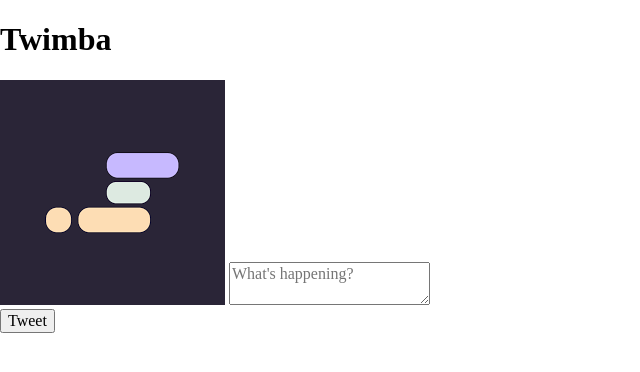
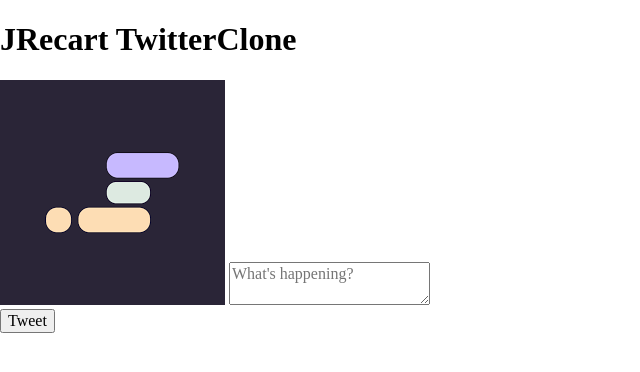
Before and after one commit to Rantech91/twitter-clone, a website built with Vite: page index.html in a window 1280 px wide. Shown: the whole page, without its empty margins (0-640 px from the left). Built offline with nearby package versions, Linux system fonts and the light colour scheme.

Commit message:
Update index.html

```diff
--- a/index.html
+++ b/index.html
@@ -1,10 +1,13 @@
 <html>
 
-<head><link rel="stylesheet" href="https://cdnjs.cloudflare.com/ajax/libs/normalize/8.0.1/normalize.css">
+<head>
+	<link rel="stylesheet" href="https://cdnjs.cloudflare.com/ajax/libs/normalize/8.0.1/normalize.css">
 	<!-- CSS -->
 	<link rel="stylesheet" href="index.css">
 	<!-- Font Awesome CDN -->
-	<link rel="stylesheet" href="https://cdnjs.cloudflare.com/ajax/libs/font-awesome/6.2.0/css/all.min.css" integrity="sha512-xh6O/CkQoPOWDdYTDqeRdPCVd1SpvCA9XXcUnZS2FmJNp1coAFzvtCN9BmamE+4aHK8yyUHUSCcJHgXloTyT2A==" crossorigin="anonymous" referrerpolicy="no-referrer" />
+	<link rel="stylesheet" href="https://cdnjs.cloudflare.com/ajax/libs/font-awesome/6.2.0/css/all.min.css"
+		integrity="sha512-xh6O/CkQoPOWDdYTDqeRdPCVd1SpvCA9XXcUnZS2FmJNp1coAFzvtCN9BmamE+4aHK8yyUHUSCcJHgXloTyT2A=="
+		crossorigin="anonymous" referrerpolicy="no-referrer" />
 	<!-- Google Fonts -->
 	<link rel="preconnect" href="https://fonts.googleapis.com">
 	<link rel="preconnect" href="https://fonts.gstatic.com" crossorigin>
@@ -13,7 +16,7 @@
 
 <body>
 	<header>
-		<h1>Twimba</h1>
+		<h1>JRecart TwitterClone</h1>
 	</header>
 	<main>
 		<div class="tweet-input-area">
```
